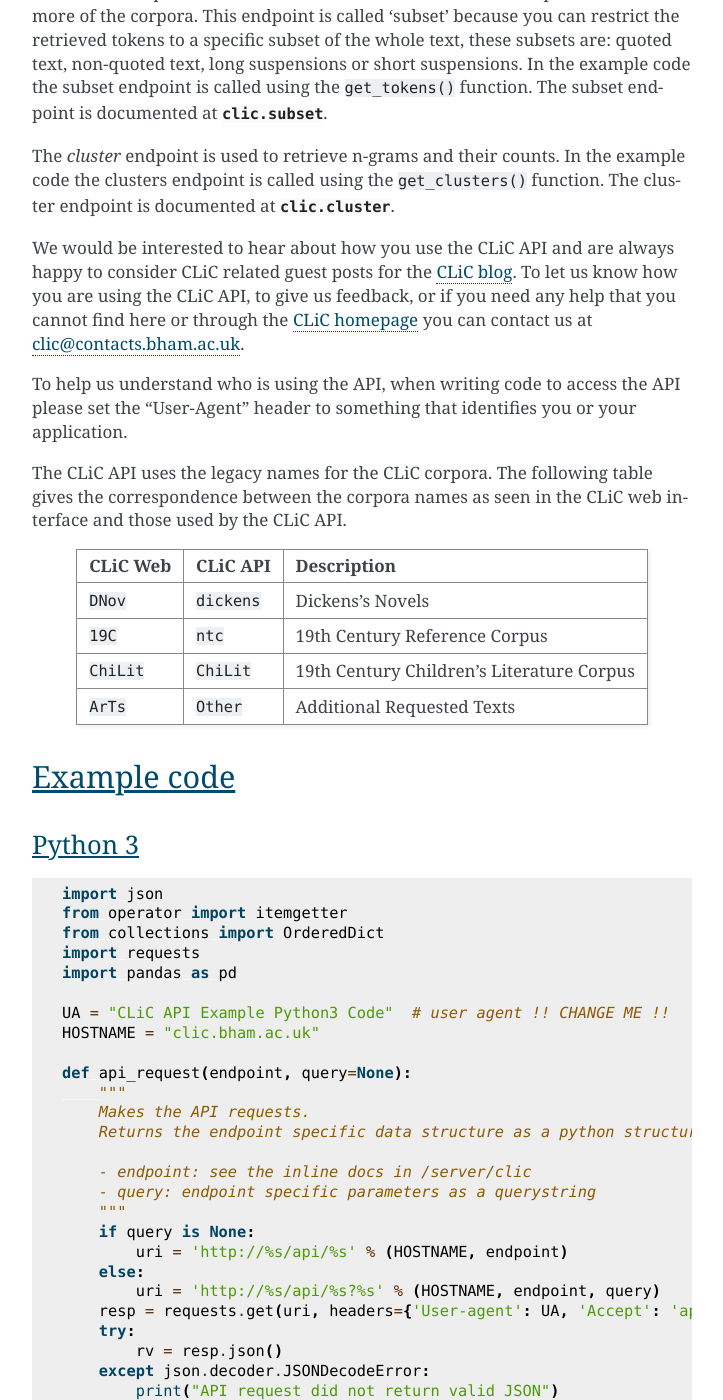
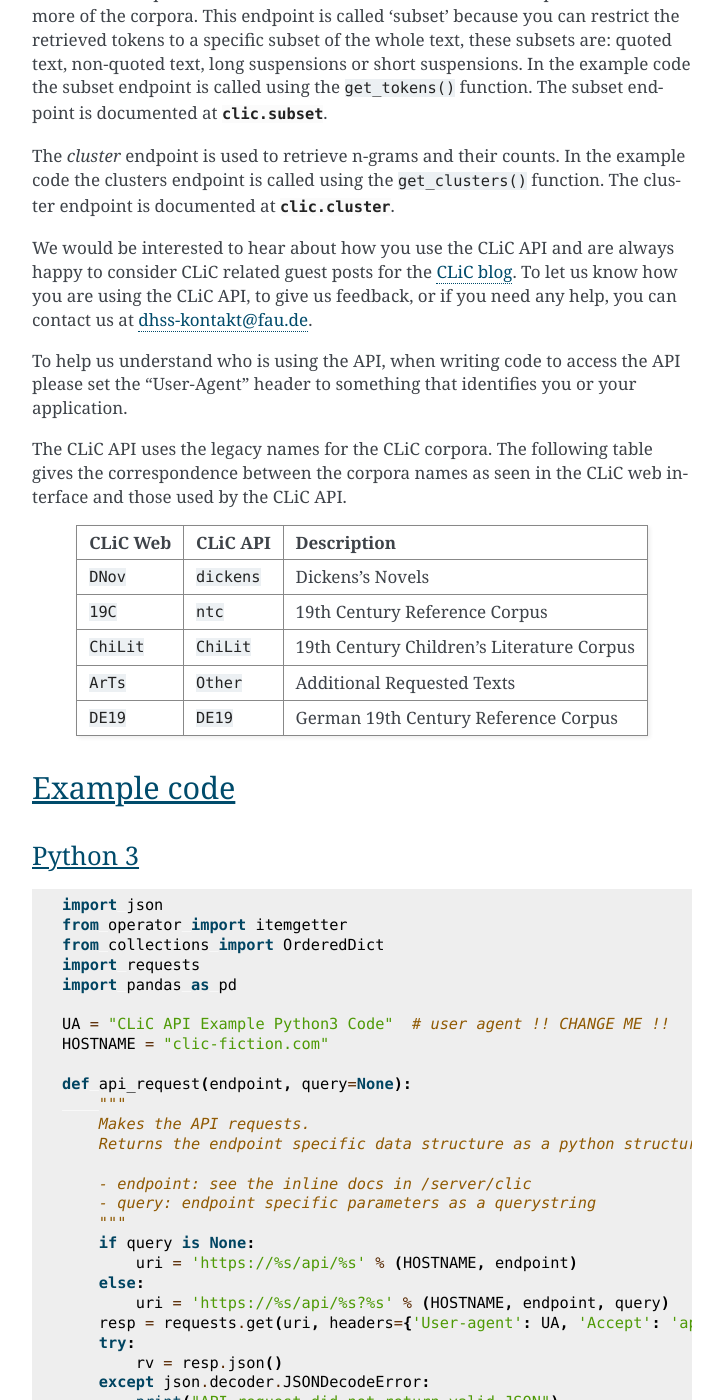
Before and after one commit to mahlberg-lab/clic, a Sphinx documentation site: the page built from docs/advanced/api_usage.rst, in a window 1280 px wide and 1400 px high, scrolled down 820 px. Shown: the whole window, without its empty margins (388-1111 px from the left). Built offline with Sphinx 7.4.7, drawn with Linux system fonts in a browser that asks for light colours; pages that are not in the unit, such as notebooks, are missing from menus; the version number could not be read and is left out; some of the changed text lies outside the part shown.

Commit message:
Update api_usage.rst

```diff
--- a/docs/advanced/api_usage.rst
+++ b/docs/advanced/api_usage.rst
@@ -7,14 +9,18 @@
 Overview
 --------
 
-Any data available through the `CLiC web interface <http://clic.bham.ac.uk/>`_ is also available by directly calling the *CLiC API*.
-The CLiC API returns a JSON representation of the CLiC data, which means that the data can be retrieved directly using any programming language.
-To get you started we have written some example code for both Python and R.
+Any data available through the `CLiC web interface <https://clic-fiction.com>`_
+is also available by directly calling the *CLiC API*. The CLiC API
+returns a JSON representation of the CLiC data, which means that the
+data can be retrieved directly using any programming language. To get you
+started we have written some example code for both Python and R.
 
-The sample code is for the *corpora* and *subset* endpoints.
-The corpora endpoint is used to retrieve the list of resources available in CLiC.
-This can then be used by your code to filter or select the resources you want to fetch (see the example usage).
-In the example code the corpora endpoint is called using the ``get_lookup()`` function which returns content something like::
+The sample code is for the *corpora* and *subset* endpoints. The corpora
+endpoint is used to retrieve the list of resources available in CLiC.
+This can then be used by your code to filter or select the resources you
+want to fetch (see the example usage). In the example code the corpora
+endpoint is called using the ``get_lookup()`` function which returns
+content something like::
 
     > lookup
          corpus                      author     id               title
@@ -26,21 +32,32 @@
     137:    ntc              Wilkie Collins wwhite  The Woman in White
     138:    ntc William Makepeace Thackeray vanity         Vanity Fair
 
-The subset endpoint is used to retrieve tokenized text for all or parts of one or more of the corpora.
-This endpoint is called 'subset' because you can restrict the retrieved tokens to a specific subset of the whole text, these subsets are: quoted text, non-quoted text, long suspensions or short suspensions.
-In the example code the subset endpoint is called using the ``get_tokens()`` function.
-The subset endpoint is documented at :mod:`clic.subset`.
+The subset endpoint is used to retrieve tokenized text for all or parts
+of one or more of the corpora. This endpoint is called 'subset' because
+you can restrict the retrieved tokens to a specific subset of the whole
+text, these subsets are: quoted text, non-quoted text, long suspensions
+or short suspensions. In the example code the subset endpoint is called
+using the ``get_tokens()`` function. The subset endpoint is documented
+at :mod:`clic.subset`.
 
-The *cluster* endpoint is used to retrieve n-grams and their counts.
-In the example code the clusters endpoint is called using the ``get_clusters()`` function.
-The cluster endpoint is documented at :mod:`clic.cluster`.
+The *cluster* endpoint is used to retrieve n-grams and their counts. In
+the example code the clusters endpoint is called using the
+``get_clusters()`` function. The cluster endpoint is documented at
+:mod:`clic.cluster`.
 
-We would be interested to hear about how you use the CLiC API and are always happy to consider CLiC related guest posts for the `CLiC blog <https://blog.bham.ac.uk/clic-dickens/>`_.
-To let us know how you are using the CLiC API, to give us feedback, or if you need any help that you cannot find here or through the `CLiC homepage <https://www.birmingham.ac.uk/schools/edacs/departments/englishlanguage/research/projects/clic/>`_ you can contact us at `clic@contacts.bham.ac.uk <clic@contacts.bham.ac.uk>`_.
+We would be interested to hear about how you use the CLiC API and are
+always happy to consider CLiC related guest posts for the
+`CLiC blog <https://blog.bham.ac.uk/clic-dickens/>`_. To let us know
+how you are using the CLiC API, to give us feedback, or if you need any
+help, you can contact us at dhss-kontakt@fau.de.
 
-To help us understand who is using the API, when writing code to access the API please set the "User-Agent" header to something that identifies you or your application.
+To help us understand who is using the API, when writing code to access
+the API please set the "User-Agent" header to something that identifies
+you or your application.
 
-The CLiC API uses the legacy names for the CLiC corpora. The following table gives the correspondence between the corpora names as seen in the CLiC web interface and those used by the CLiC API.
+The CLiC API uses the legacy names for the CLiC corpora. The following
+table gives the correspondence between the corpora names as seen in the
+CLiC web interface and those used by the CLiC API.
 
 +--------------+--------------+-------------------------------------------+
 | CLiC Web     | CLiC API     | Description                               |
@@ -52,6 +69,8 @@
 | ``ChiLit``   | ``ChiLit``   | 19th Century Children's Literature Corpus |
 +--------------+--------------+-------------------------------------------+
 | ``ArTs``     | ``Other``    | Additional Requested Texts                |
++--------------+--------------+-------------------------------------------+
+| ``DE19``     | ``DE19``     | German 19th Century Reference Corpus      |
 +--------------+--------------+-------------------------------------------+
 
 Example code
@@ -69,7 +88,7 @@
     import pandas as pd
 
     UA = "CLiC API Example Python3 Code"  # user agent !! CHANGE ME !!
-    HOSTNAME = "clic.bham.ac.uk"
+    HOSTNAME = "clic-fiction.com"
 
     def api_request(endpoint, query=None):
         """
@@ -80,9 +99,9 @@
         - query: endpoint specific parameters as a querystring
         """
         if query is None:
-            uri = 'http://%s/api/%s' % (HOSTNAME, endpoint)
+            uri = 'https://%s/api/%s' % (HOSTNAME, endpoint)
         else:
-            uri = 'http://%s/api/%s?%s' % (HOSTNAME, endpoint, query)
+            uri = 'https://%s/api/%s?%s' % (HOSTNAME, endpoint, query)
         resp = requests.get(uri, headers={'User-agent': UA, 'Accept': 'application/json'})
         try:
             rv = resp.json()
@@ -247,8 +266,11 @@
       "i do not pretend to": 11,
       ...
 
-
 R
 ^
 
-Functions to access the CLiC API from R are available in the `clicclient R package <https://github.com/mahlberg-lab/clicclient>`_. This package is still under development to work with CLiC 2.0. If you would like to contribute to this package, please get in touch at `clic@contacts.bham.ac.uk <clic@contacts.bham.ac.uk>`_.
+Functions to access the CLiC API from R are available in the
+`clicclient R package <https://github.com/mahlberg-lab/clicclient>`_.
+This package is still under development to work with CLiC 2.0. If you
+would like to contribute to this package, please get in touch at
+dhss-kontakt@fau.de.
```
Also changed, not shown: other parts of docs/advanced/api_usage.rst (+3 -1 lines).
